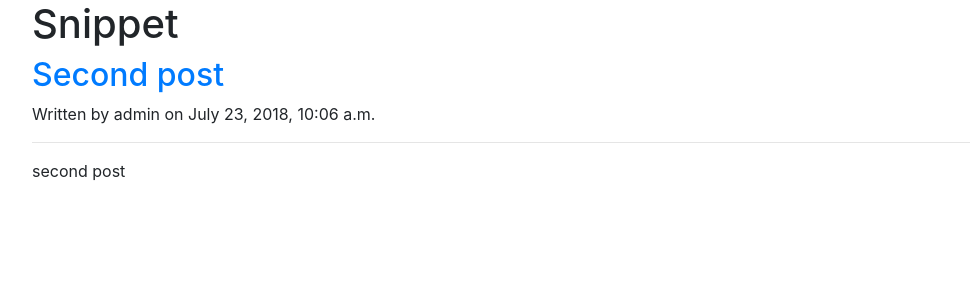
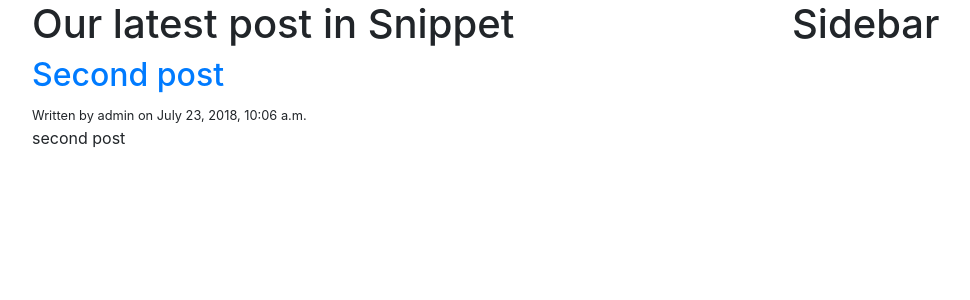
Before and after one commit to sajib-4414/BlogAppWIthDjango1_10, a Django app: a page that uses blog/cms/blog/templates/blog/category/list_of_posts_by_category.html in a window 1280 px wide. Shown: the top 300 px of the page, without its empty margins (53-1023 px from the left). Run offline with Django 3.2, Linux system fonts and the light colour scheme; data comes from the database, SQL or seed files in the repository; some libraries are stand-ins or nearby versions.

Commit message:
changed bootstrap design

```diff
--- a/blog/cms/blog/templates/blog/category/list_of_posts_by_category.html
+++ b/blog/cms/blog/templates/blog/category/list_of_posts_by_category.html
@@ -1,14 +1,27 @@
 {% extends 'blog/base.html' %}
 
+{% block description %} This is a category {% endblock %}
 {% block title %} {{ category.name}} {% endblock %}
 
 {% block content %}
-    <h1>{{ category.name }}</h1>
-    {% for posts in post %}
-        <h2> <a href="{{posts.get_absolute_url}}"> {{ posts.title }}  </a> </h2>
-        <p> Written by {{ posts.author }} on {{posts.published}}</p>
-        <hr>
-        {{posts.content|truncatewords:40|linebreaks}}
-    {% endfor %}
+<div class="row">
+    <div class="col-md-8">
+        <div class="page-header">
+           <h1>Our latest post in {{ category.name}}</h1>
+        </div>
 
+        {% for posts in post %}
+            <h2> <a href="{{posts.get_absolute_url}}"> {{ posts.title }}  </a> </h2>
+            <small> Written by {{ posts.author }} on {{posts.published}}
+            </small>
+            {{posts.content|truncatewords:40|linebreaks}}
+        {% endfor %}
+    </div>
+
+    <div class="col-md-4">
+        <div class="page-header">
+           <h1>Sidebar</h1>
+        </div>
+    </div>
+</div>
 {% endblock %}
--- a/blog/cms/blog/templates/blog/post/add_comment.html
+++ b/blog/cms/blog/templates/blog/post/add_comment.html
@@ -1,12 +1,12 @@
 {% extends 'blog/base.html' %}
-
+{% load crispy_forms_tags %}
 
 
 {% block content %}
     <h1>Add new Comment</h1>
     <form method="POST"> {% csrf_token %}
-    {{ form.as_p}}
-    <button type="submit">Submit</button>
+        {{ form|crispy}}
+    <button type="submit" class="btn btn-success">Submit</button>
     </form>
 
 
--- a/blog/cms/cms/settings.py
+++ b/blog/cms/cms/settings.py
@@ -37,6 +37,7 @@ INSTALLED_APPS = [
     'django.contrib.sessions',
     'django.contrib.messages',
     'django.contrib.staticfiles',
+    'crispy_forms',
     'blog',
 ]
 
@@ -122,4 +123,5 @@ STATIC_URL = '/static/'
 STATICFILES_DIRS = (
     os.path.join(BASE_DIR, 'static'),
 )
-print(STATICFILES_DIRS)
+
+CRISPY_TEMPLATE_PACK  = "bootstrap3"
```
Also changed, not shown: blog/cms/blog/templates/blog/post/post_detail.html (+11 -3 lines), blog/requirements.txt (deleted, +0 -50 lines).
